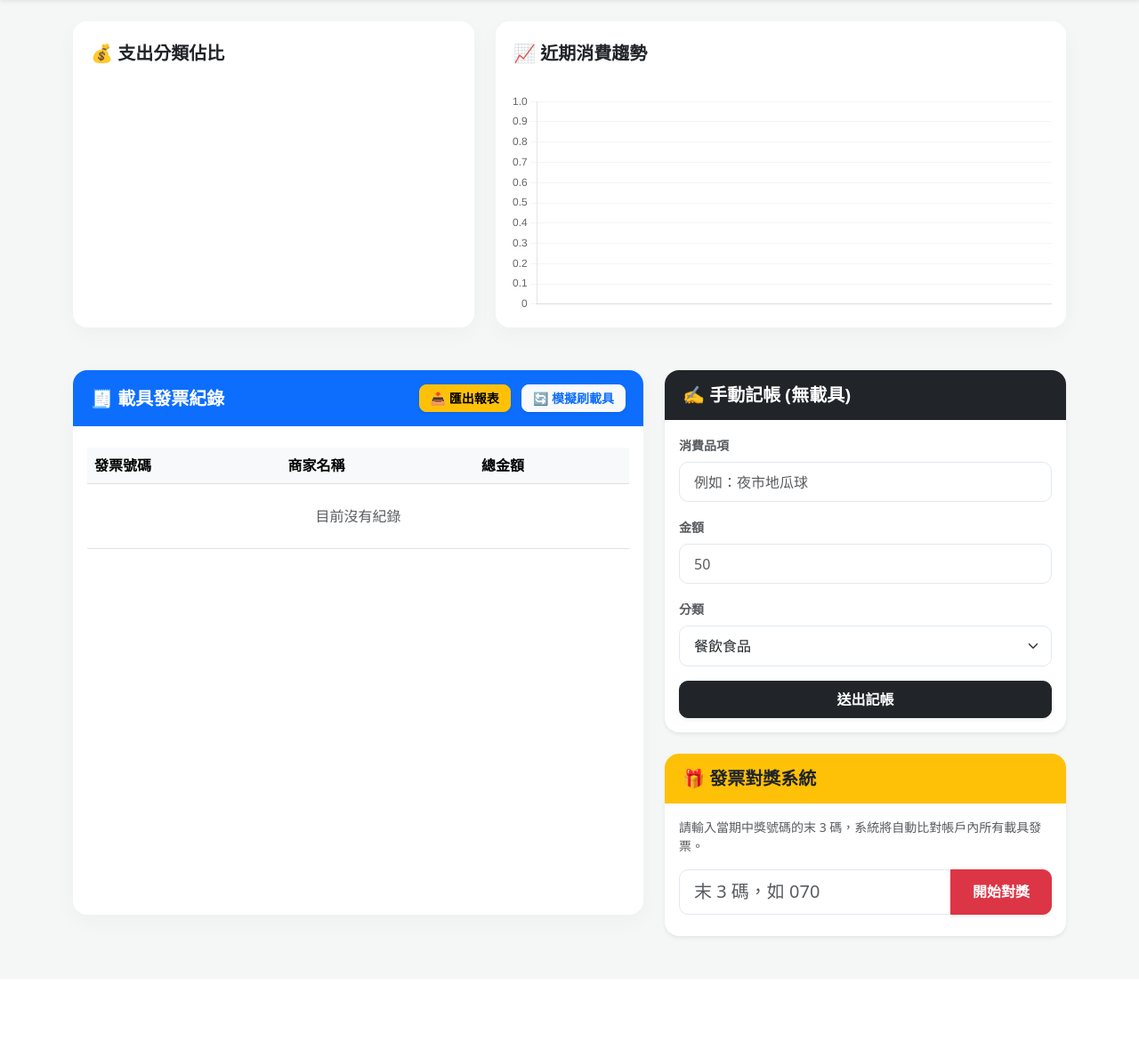
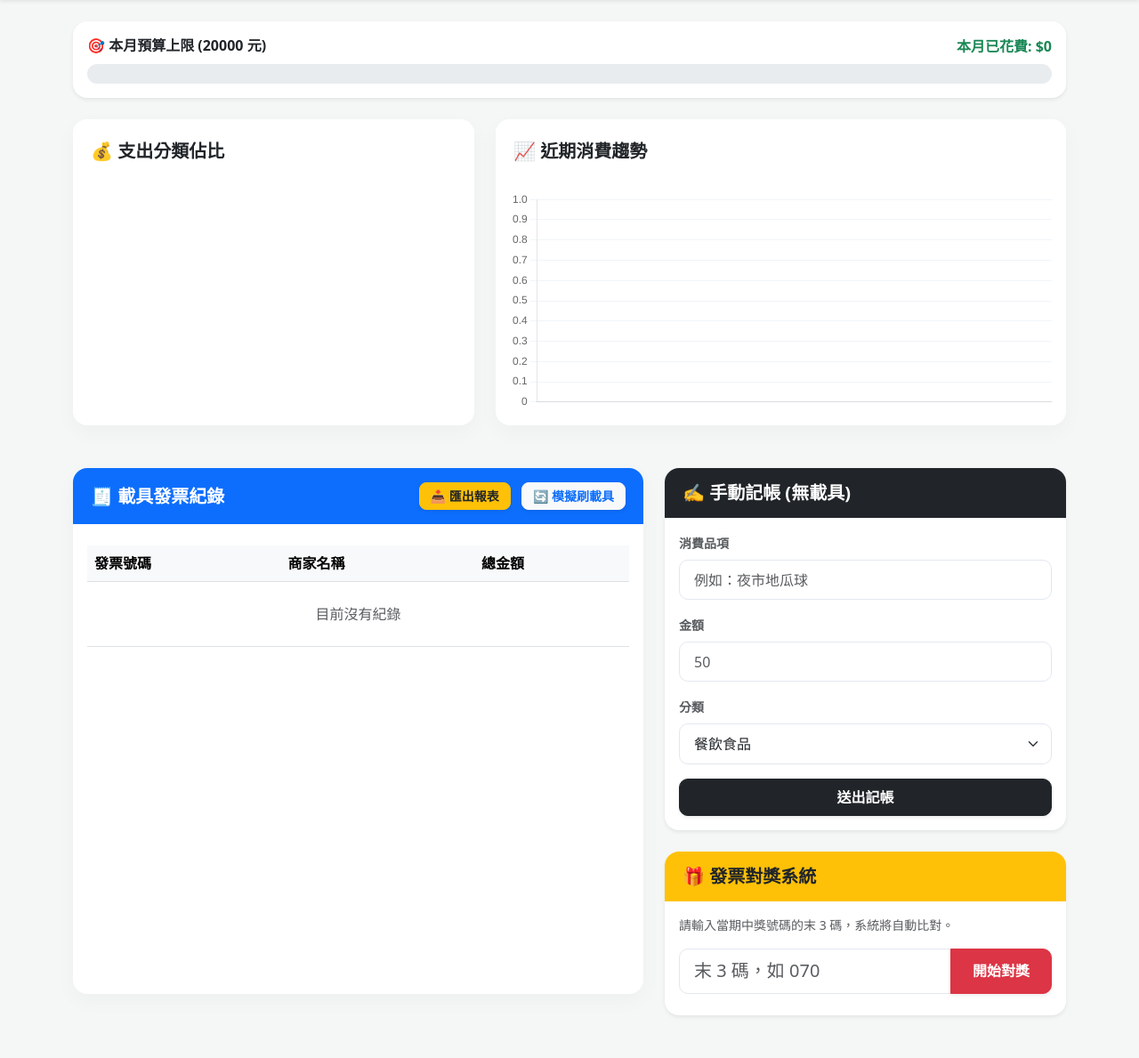
Before and after one commit to hddy05/money-receipt-tracker, a Flask app: page / in a window 1280 px wide. Shown: the part 56-1245 px from the top of the page at 89% size. Before the commit the page ends 1113 px from the top, so only its background shows below. Run offline with Flask 3, Linux system fonts and the light colour scheme; the visitor is signed in with stand-in values (Sample User, id 1); data that the repository does not hold is empty.

Commit message:
feat: 整合預算進度條、匯出報表與修正排版

```diff
--- a/app.py
+++ b/app.py
@@ -12,7 +12,7 @@ import io
 app = Flask(__name__)
 app.config['SQLALCHEMY_DATABASE_URI'] = 'sqlite:///database.db'
 app.config['SQLALCHEMY_TRACK_MODIFICATIONS'] = False
-app.config['SECRET_KEY'] = 'your_super_secret_key_for_flask' # 登入系統必備的安全金鑰
+app.config['SECRET_KEY'] = 'your_super_secret_key_for_flask'
 db = SQLAlchemy(app)
 
 # ==========================================
@@ -20,14 +20,14 @@ db = SQLAlchemy(app)
 # ==========================================
 login_manager = LoginManager()
 login_manager.init_app(app)
-login_manager.login_view = 'login' # 沒登入的人會被趕去 /login 頁面
+login_manager.login_view = 'login'
 
 @login_manager.user_loader
 def load_user(user_id):
-    return User.query.get(int(user_id))
+    return db.session.get(User, int(user_id))
 
 # ==========================================
-# 資料庫模型設計 (全新加入 User 表與外鍵綁定)
+# 資料庫模型設計
 # ==========================================
 class User(UserMixin, db.Model):
     id = db.Column(db.Integer, primary_key=True)
@@ -37,7 +37,7 @@ class User(UserMixin, db.Model):
 
 class Invoice(db.Model):
     id = db.Column(db.Integer, primary_key=True)
-    user_id = db.Column(db.Integer, db.ForeignKey('user.id'), nullable=False) # 綁定是誰的發票
+    user_id = db.Column(db.Integer, db.ForeignKey('user.id'), nullable=False)
     inv_num = db.Column(db.String(20), unique=True, nullable=False)
     date = db.Column(db.String(8), nullable=False)
     seller_name = db.Column(db.String(50), nullable=False)
@@ -53,12 +53,11 @@ class InvoiceDetail(db.Model):
     unit_price = db.Column(db.Integer, nullable=False)
     category = db.Column(db.String(20), nullable=True)
 
-# 確保伺服器啟動時，一定會建立空白資料表！
 with app.app_context():
     db.create_all()
 
 # ==========================================
-# 使用者註冊與登入路由
+# 登入與註冊路由
 # ==========================================
 @app.route('/login', methods=['GET', 'POST'])
 def login():
@@ -69,7 +68,7 @@ def login():
 
         if action == 'register':
             if User.query.filter_by(username=username).first():
-                flash('帳號已存在！', 'danger')
+                flash('帳號已存在！請換一個名稱。', 'danger')
             else:
                 new_user = User(username=username, password_hash=generate_password_hash(password))
                 db.session.add(new_user)
@@ -94,7 +93,7 @@ def logout():
     return redirect(url_for('login'))
 
 # ==========================================
-# 首頁與圖表 API 邏輯 (只抓當前登入者的資料)
+# 首頁與圖表 API (包含本月預算計算)
 # ==========================================
 @app.route('/')
 @login_required
@@ -107,7 +106,20 @@ def index():
     ).join(Invoice).filter(Invoice.user_id == current_user.id).group_by(InvoiceDetail.category).all()
 
     chart_data = {row.category: row.total for row in category_totals}
-    return render_template('index.html', invoices=all_invoices, chart_data=chart_data, current_user=current_user)
+
+    # 計算本月預算與花費
+    current_month = datetime.now().strftime("%Y%m")
+    month_invoices = [inv for inv in all_invoices if inv.date.startswith(current_month)]
+    current_month_total = sum(inv.total_amount for inv in month_invoices)
+
+    monthly_budget = 20000  # 🌟 這裡可以隨時更改你的每月預算
+
+    return render_template('index.html',
+                           invoices=all_invoices,
+                           chart_data=chart_data,
+                           current_user=current_user,
+                           current_month_total=current_month_total,
+                           monthly_budget=monthly_budget)
 
 @app.route('/api/trend_data')
 @login_required
@@ -121,7 +133,31 @@ def trend_data():
     return jsonify({"dates": list(trends.keys()), "amounts": list(trends.values())})
 
 # ==========================================
-# 核心 API (全部綁定 current_user.id)
+# 🌟 一鍵匯出 CSV 報表 API
+# ==========================================
+@app.route('/api/export_csv')
+@login_required
+def export_csv():
+    invoices = Invoice.query.filter_by(user_id=current_user.id).order_by(Invoice.date.desc()).all()
+    output = io.StringIO()
+    writer = csv.writer(output)
+
+    writer.writerow(['發票號碼', '消費日期', '商家名稱', '總金額', '是否中獎'])
+
+    for inv in invoices:
+        winner_status = '是' if inv.is_winner else '否'
+        formatted_date = f"{inv.date[:4]}/{inv.date[4:6]}/{inv.date[6:]}"
+        writer.writerow([inv.inv_num, formatted_date, inv.seller_name, inv.total_amount, winner_status])
+
+    output.seek(0)
+    return Response(
+        '\ufeff' + output.getvalue(),
+        mimetype="text/csv",
+        headers={"Content-Disposition": "attachment;filename=my_expenses.csv"}
+    )
+
+# ==========================================
+# 核心 API (載具、記帳、對獎)
 # ==========================================
 @app.route('/api/sync_mock', methods=['GET'])
 @login_required
@@ -141,7 +177,6 @@ def sync_mock_data():
     purchased_items = random.sample(item_pool, k=random.randint(1, 2))
     total_amount = sum(item['unit_price'] for item in purchased_items)
 
-    # 產生稍微不同的日期，讓折線圖有高低起伏
     mock_date = f"202606{random.randint(1,9):02d}"
 
     new_invoice = Invoice(
@@ -215,33 +250,6 @@ def check_lottery():
         return jsonify({"status": "success", "message": f"🎉 太神啦！共有 {winner_count} 張發票中獎！"})
     else:
         return jsonify({"status": "success", "message": "幫QQ，這次沒有發票中獎，下次再接再厲！"})
-# ==========================================
-# 🌟 新增：一鍵匯出 CSV 報表 API
-# ==========================================
-@app.route('/api/export_csv')
-@login_required
-def export_csv():
-    # 撈出登入者的所有發票
-    invoices = Invoice.query.filter_by(user_id=current_user.id).order_by(Invoice.date.desc()).all()
 
-    output = io.StringIO()
-    writer = csv.writer(output)
-
-    # 寫入 Excel 的標題列
-    writer.writerow(['發票號碼', '消費日期', '商家名稱', '總金額', '是否中獎'])
-
-    # 把每一筆資料寫進去
-    for inv in invoices:
-        winner_status = '是' if inv.is_winner else '否'
-        formatted_date = f"{inv.date[:4]}/{inv.date[4:6]}/{inv.date[6:]}" # 格式化日期
-        writer.writerow([inv.inv_num, formatted_date, inv.seller_name, inv.total_amount, winner_status])
-
-    output.seek(0)
-    # 加上 \ufeff (BOM) 確保 Excel 打開中文不會變亂碼
-    return Response(
-        '\ufeff' + output.getvalue(),
-        mimetype="text/csv",
-        headers={"Content-Disposition": "attachment;filename=my_expenses.csv"}
-    )
 if __name__ == '__main__':
     app.run(debug=True)
--- a/templates/index.html
+++ b/templates/index.html
@@ -68,6 +46,39 @@
 </nav>
 
 <div class="container">
+
+    <div class="row mb-4">
+        <div class="col-12">
+            <div class="card shadow-sm border-0">
+                <div class="card-body">
+                    <div class="d-flex justify-content-between align-items-center mb-2">
+                        <h6 class="mb-0 fw-bold text-dark">🎯 本月預算上限 ({{ monthly_budget }} 元)</h6>
+                        <span class="fw-bold {% if current_month_total >= monthly_budget %}text-danger{% elif current_month_total >= monthly_budget * 0.8 %}text-warning{% else %}text-success{% endif %}">
+                            本月已花費: ${{ current_month_total }}
+                        </span>
+                    </div>
+                    <div class="progress" style="height: 22px; border-radius: 12px; background-color: #e9ecef;">
+                        {% set percent = (current_month_total / monthly_budget * 100) | round(1) %}
+                        {% if percent > 100 %}{% set percent = 100 %}{% endif %}
+                        <div class="progress-bar progress-bar-striped progress-bar-animated fw-bold
+                            {% if current_month_total >= monthly_budget %}bg-danger
+                            {% elif current_month_total >= monthly_budget * 0.8 %}bg-warning
+                            {% else %}bg-success{% endif %}"
+                            role="progressbar"
+                            style="width: {{ percent }}%"
+                            aria-valuenow="{{ percent }}" aria-valuemin="0" aria-valuemax="100">
+                            {{ percent }}%
+                        </div>
+                    </div>
+                    {% if current_month_total >= monthly_budget %}
+                    <p class="text-danger small mt-2 mb-0 fw-bold">⚠️ 警告：本月已超支！請注意財務狀況！</p>
+                    {% elif current_month_total >= monthly_budget * 0.8 %}
+                    <p class="text-warning small mt-2 mb-0 fw-bold">⚠️ 注意：本月預算已消耗超過 80%！</p>
+                    {% endif %}
+                </div>
+            </div>
+        </div>
+    </div>
 
     <div class="row mb-4">
         <div class="col-lg-5 mb-4">
@@ -94,7 +105,7 @@
                 <div class="card-header bg-primary text-white d-flex justify-content-between align-items-center">
                     <h5 class="mb-0 fw-bold">🧾 載具發票紀錄</h5>
                     <div>
-        <a href="/api/export_csv" class="btn btn-warning btn-sm fw-bold shadow-sm me-2">📥 匯出報表</a>
+                        <a href="/api/export_csv" class="btn btn-warning btn-sm fw-bold shadow-sm me-2 text-dark">📥 匯出報表</a>
                         <button onclick="syncData()" class="btn btn-light btn-sm fw-bold text-primary shadow-sm">🔄 模擬刷載具</button>
                     </div>
                 </div>
@@ -157,7 +168,7 @@
             <div class="card border-warning shadow-sm">
                 <div class="card-header bg-warning text-dark"><h5 class="mb-0 fw-bold">🎁 發票對獎系統</h5></div>
                 <div class="card-body">
-                    <p class="text-muted small">請輸入當期中獎號碼的末 3 碼，系統將自動比對帳戶內所有載具發票。</p>
+                    <p class="text-muted small">請輸入當期中獎號碼的末 3 碼，系統將自動比對。</p>
                     <div class="input-group mb-2">
                         <input type="text" id="winningNumber" class="form-control form-control-lg" placeholder="末 3 碼，如 070">
                         <button onclick="checkLottery()" class="btn btn-danger px-4 fw-bold shadow-sm">開始對獎</button>
@@ -181,21 +190,19 @@
                 labels: Object.keys(rawChartData),
                 datasets: [{
                     data: Object.values(rawChartData),
-                    // 升級為現代新創產品常用的莫蘭迪/粉嫩高對比配色
                     backgroundColor: ['#4e73df', '#1cc88a', '#f6c23e', '#e74a3b', '#858796'],
                     borderWidth: 0
                 }]
             },
             options: {
-                responsive: true,
-                maintainAspectRatio: false,
+                responsive: true, maintainAspectRatio: false,
                 plugins: { legend: { position: 'bottom', labels: { boxWidth: 12, font: { size: 11 } } } },
-                cutout: '75%' // 讓圓餅圖中間更空靈、更好看
+                cutout: '75%'
             }
         });
     }
 
-    // 🌟 新增：向後端 API 請求歷史趨勢數據並繪製折線圖
+    // 折線圖
     fetch('/api/trend_data')
         .then(res => res.json())
         .then(trendData => {
@@ -209,28 +216,19 @@
                         data: trendData.amounts,
                         borderColor: '#4e73df',
                         backgroundColor: 'rgba(78, 115, 223, 0.05)',
-                        borderWidth: 3,
-                        tension: 0.3, // 讓線條呈現平滑弧度
-                        fill: true,
-                        pointBackgroundColor: '#4e73df',
-                        pointHoverRadius: 6
+                        borderWidth: 3, tension: 0.3, fill: true,
+                        pointBackgroundColor: '#4e73df', pointHoverRadius: 6
                     }]
                 },
                 options: {
-                    responsive: true,
-                    maintainAspectRatio: false,
-                    scales: {
-                        y: { beginAtZero: true, grid: { color: '#f1f5f9' } },
-                        x: { grid: { display: false } }
-                    },
-                    plugins: { legend: { display: false } } // 隱藏頂部標籤，讓畫面更乾淨
+                    responsive: true, maintainAspectRatio: false,
+                    scales: { y: { beginAtZero: true, grid: { color: '#f1f5f9' } }, x: { grid: { display: false } } },
+                    plugins: { legend: { display: false } }
                 }
             });
         });
 
-    // ==========================================
-    // 原有 API 互動邏輯 (維持不變，確保相容性)
-    // ==========================================
+    // API 呼叫
     function syncData() {
         fetch('/api/sync_mock').then(() => location.reload());
     }
```
Also changed, not shown: other parts of templates/index.html (+11 -49 lines). Lines whose indentation alone changed are shown as unchanged.
